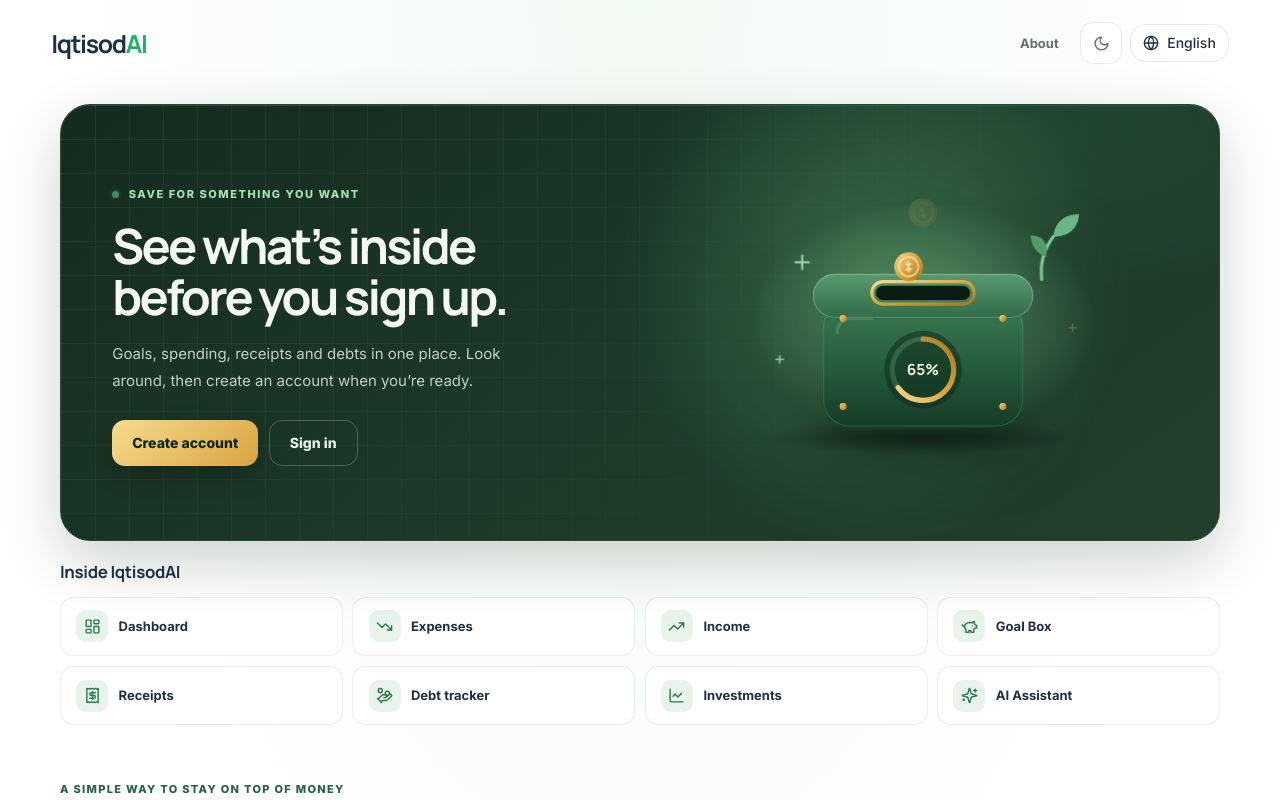
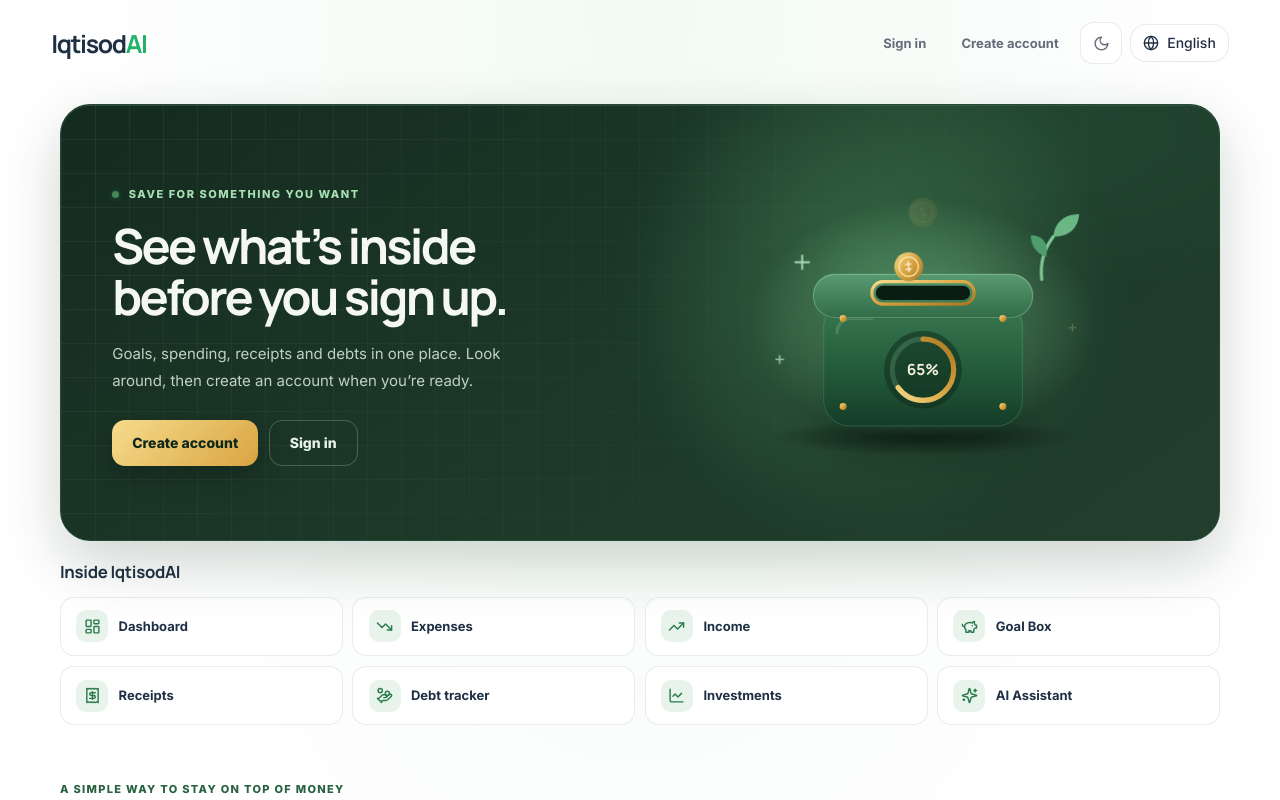
Before and after one commit to IbrohimMamatkarimov/myiqtisodai, a Next.js app in the folder frontend/: page /en/about in a window 1280 px wide. Shown: the top 800 px of the page. Built offline with nearby package versions, Linux system fonts and the light colour scheme.

Commit message:
Replace About navigation with prominent login and register actions

```diff
--- a/frontend/src/components/auth-shell.tsx
+++ b/frontend/src/components/auth-shell.tsx
@@ -32,7 +32,7 @@ export function AuthHeader() {
   return (
     <header className="finance-auth-header">
       <Link
-        href="/login"
+        href="/"
         onClick={() => router.refresh()}
         className="finance-auth-brand select-none"
         aria-label="IqtisodAI"
@@ -40,9 +40,8 @@ export function AuthHeader() {
         Iqtisod<span>AI</span>
       </Link>
       <div className="flex items-center gap-2">
-        <Link href="/about" className="finance-auth-navlink">
-          {t('aboutLink')}
-        </Link>
+        <Link href="/login" className="finance-auth-navlink">{t('signIn')}</Link>
+        <Link href="/register" className="finance-auth-navlink">{t('register')}</Link>
         <button
           onClick={toggleTheme}
           className="finance-auth-utility"
@@ -78,9 +77,6 @@ export function AuthShell({
             <p className="finance-auth-eyebrow"><span />{t('boxEyebrow')}</p>
             <h2>{t('boxHeading')}</h2>
             <p className="finance-auth-story__description">{t('boxDescription')}</p>
-            <Link href="/about" className="finance-auth-tour-link">
-              {t('aboutLink')} <ArrowUpRight size={15} aria-hidden="true" />
-            </Link>
           </div>
 
           <div className="finance-auth-visual" aria-hidden="true">
```
